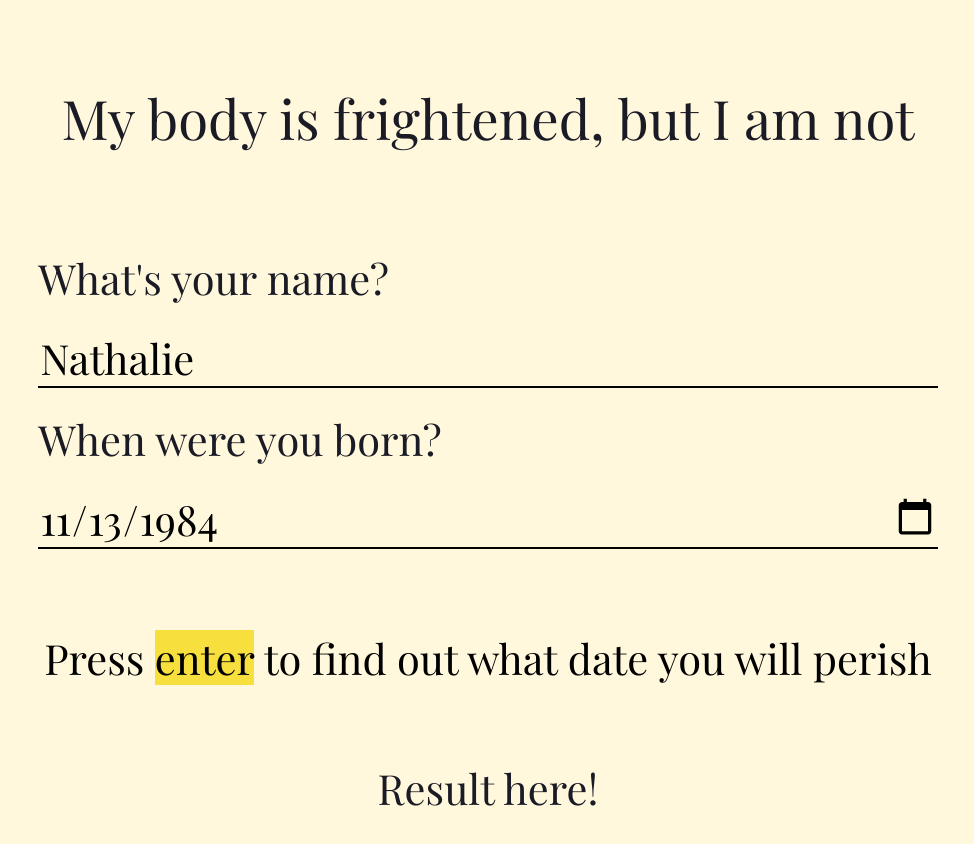
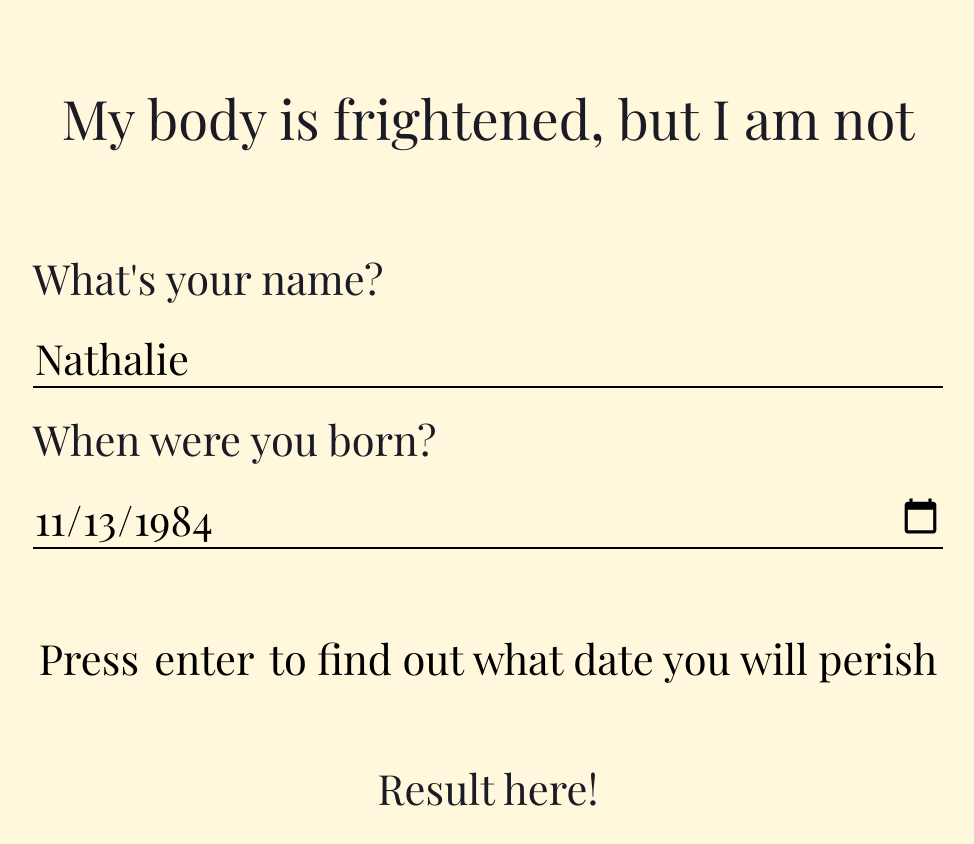
Before and after one commit to njons/FAC14_Week6, a website: page public/index.html in a window 1280 px wide. In both pictures the pointer is over the element "enter". Shown: the whole page, without its empty margins (152-1126 px from the left). Drawn offline with nearby package versions, Linux system fonts and the light colour scheme; files that its build step writes are made by us from their sources.

Commit message:
added inetraction to submit span

```diff
--- a/public/css/main.css
+++ b/public/css/main.css
@@ -65,4 +65,9 @@ button:hover {
 
 span {
   background-color:#F7DF3E;
+  padding: 0 5px;
 }
+
+span:hover {
+  background-color: Cornsilk;
+}
```
